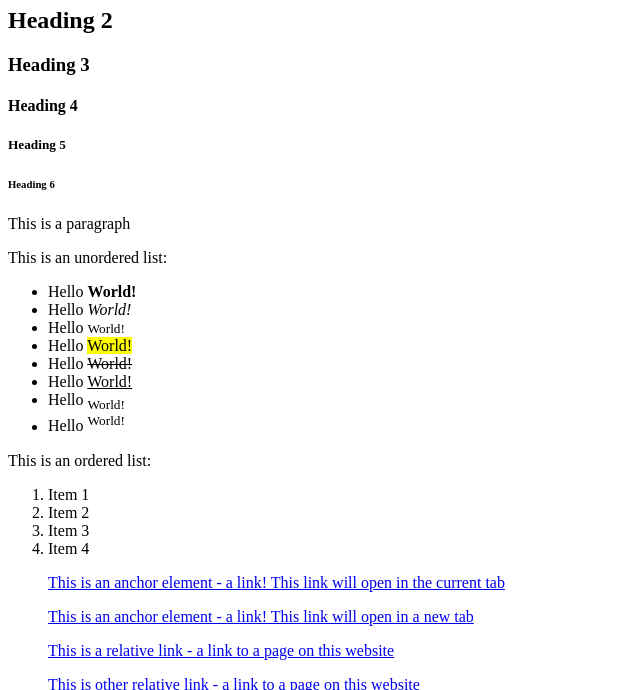
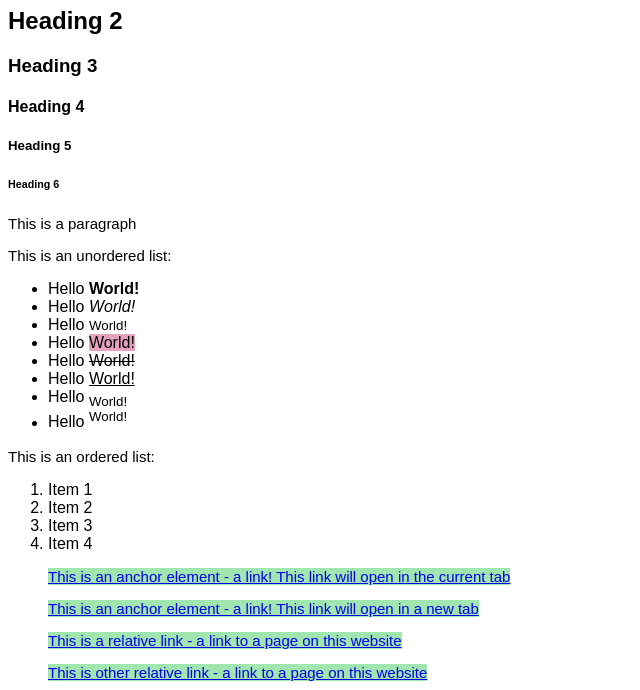
Before and after one commit to kikitheguillotine/my-first-website, a plain HTML site: page index.html in a window 1280 px wide. Shown: the part 73-763 px from the top of the page, without its empty margins (0-640 px from the left). Drawn offline with Linux system fonts and the light colour scheme.

Commit message:
Add CSS style
Change font style and size, link background color, marked text color

```diff
--- a/index.html
+++ b/index.html
@@ -3,7 +3,7 @@
     <head>
         <meta charset="UTF-8">
         <title>My First Website</title>
-
+        <link rel="stylesheet" href="styles/style.css">
     </head>
     <body>
         <h1>Heading 1</h1>
@@ -36,11 +36,12 @@
             </li>
             <p></p>
             <p></p>
-        <p><a href="https://en.wikipedia.org/wiki/Anchor_text">This is an anchor element - a link! This link will open in the current tab</a></p>
-        <p><a href="https://en.wikipedia.org/wiki/Anchor_text" target="_blank" rel="noopener noreferrer">This is an anchor element - a link! This link will open in a new tab</a></p>
-        <p><a href="relative-link.html">This is a relative link - a link to a page on this website</a></p>
-        <p><a href="./pages/relative-link2.html">This is other relative link - a link to a page on this website</a></p>
+        <p><a class="link" href="https://en.wikipedia.org/wiki/Anchor_text">This is an anchor element - a link! This link will open in the current tab</a></p>
+        <p><a class="link" href="https://en.wikipedia.org/wiki/Anchor_text" target="_blank" rel="noopener noreferrer">This is an anchor element - a link! This link will open in a new tab</a></p>
+        <p><a class="link" href="relative-link.html">This is a relative link - a link to a page on this website</a></p>
+        <p><a class="link" href="./pages/relative-link2.html">This is other relative link - a link to a page on this website</a></p>
         <img src="./images/goblin.jpg" alt="Goblin image, by @wizardofbarge on instagram" height="310">
-        <p>Fancy goblin, by <a href="https://www.instagram.com/wizardofbarge/?hl=en" rel="noreferrer"> @wizardofbarge</a> on instagram</p>
+        <p class="caption">Fancy goblin, by <a class="link" href="https://www.instagram.com/wizardofbarge/?hl=en" rel="noreferrer"> @wizardofbarge</a> on instagram</p>
+
     </body>
 </html>
--- /dev/null
+++ b/styles/style.css
@@ -0,0 +1,26 @@
+h1,
+h2,
+h3,
+h4,
+h5,
+h6,
+p,
+li {
+    color:black;
+    font-family: 'Arial Narrow Bold', sans-serif;
+}
+
+
+p {
+    font-size: 15px;
+}
+
+mark {
+    background-color: #e6a1be
+    ;
+}
+
+
+.link {
+    background-color: #a1e6af;
+}
```
